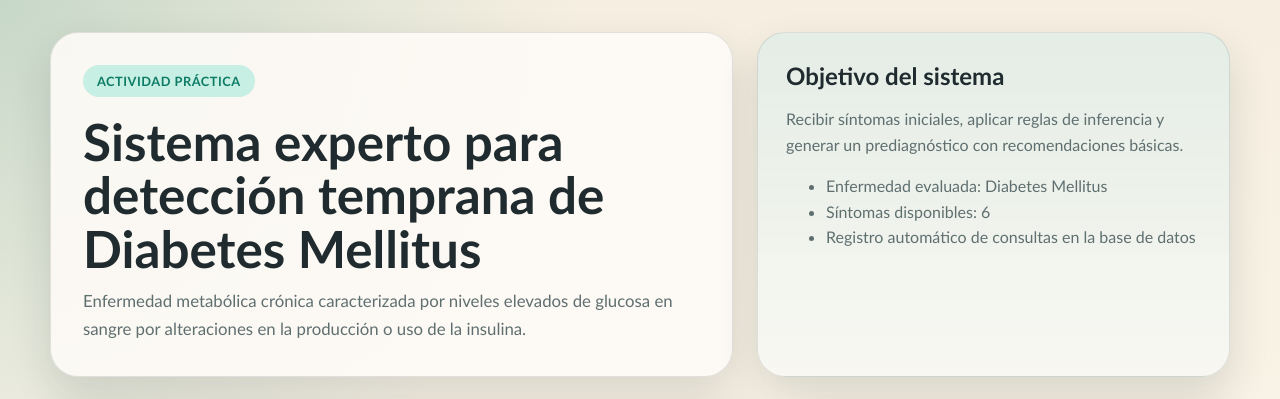
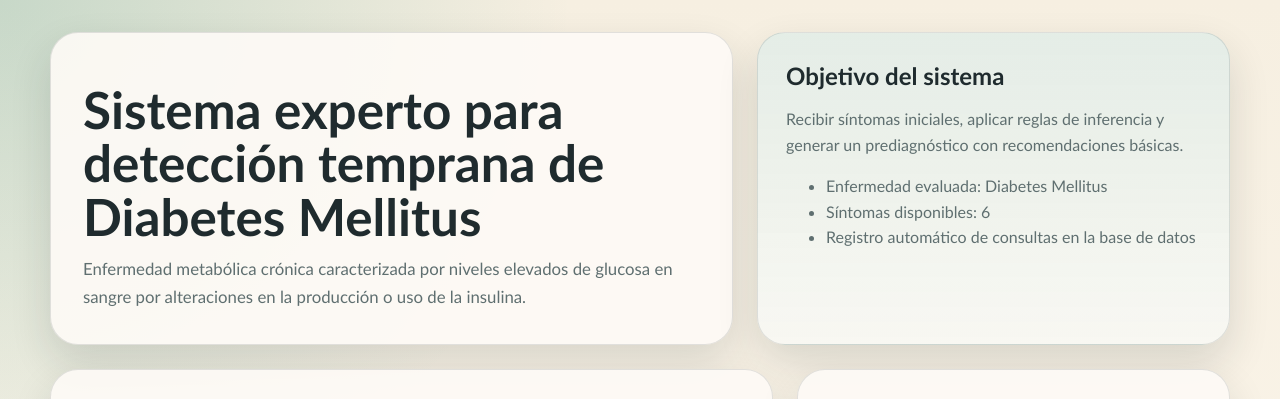
Before and after one commit to Carlos8500/Proyecto_Diabetes, a Flask app: page / in a window 1280 px wide. Shown: the top 399 px of the page. Run offline with Flask 3, Linux system fonts and the light colour scheme.

```diff
--- a/app/templates/index.html
+++ b/app/templates/index.html
@@ -4,7 +4,7 @@
   <main class="page-shell">
     <section class="hero-panel">
       <div class="hero-copy">
-        <span class="eyebrow">Actividad práctica</span>
+
         <h1>Sistema experto para detección temprana de {{ disease.name }}</h1>
         <p class="lead">{{ disease.summary }}</p>
 
```
